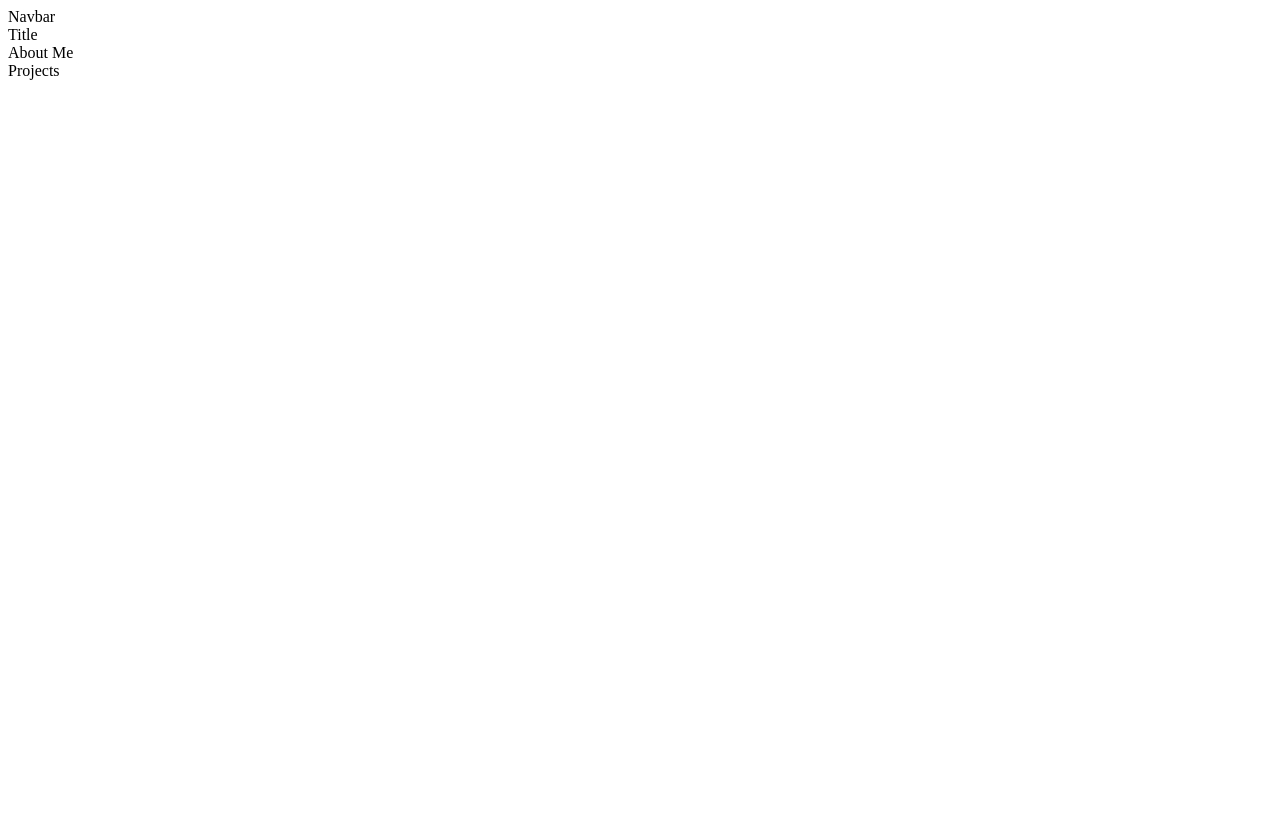
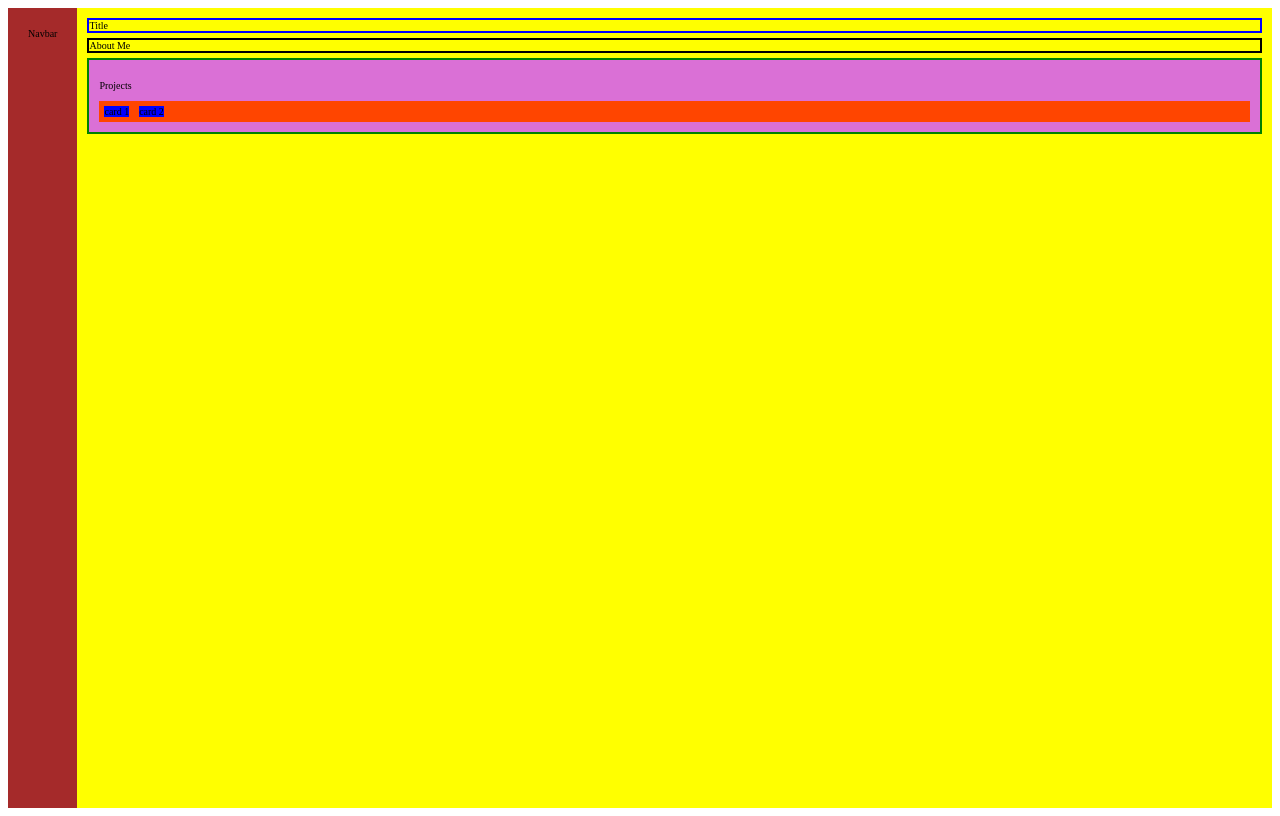
Before and after one commit to Nrasool21/Portfolio, a plain HTML site: page index.html in a window 1280 px wide. Drawn offline with Linux system fonts and the light colour scheme.

Commit message:
added class to html elements

```diff
--- a/index.html
+++ b/index.html
@@ -6,22 +6,33 @@
     <meta name="viewport" content="width=device-width, initial-scale=1.0">
     <title>Portfolio | Nazia Rasool</title>
 
-    <link href= "./assets/css/style.css" />
+    <link rel="stylesheet" href= "assets/css/style.css" />
 </head>
 
 <body>
 
     <div class="container">
 
-    <nav>Navbar</nav>
+    <nav class="navbar">Navbar</nav>
 
-    <main>
+    <main class="content">
 
-<header>Title</header>
+<header class="header">Title</header>
 
-<section>About Me</section>
+<section class="about">About Me</section>
 
-<section>Projects</section>
+<section class="projects">
+
+    <p>Projects</p>
+
+<div class="cards-container">
+
+    <div class="card">card 1</div>
+    <div class="card">card 2</div>
+
+    </div>
+
+</section>
 
     </main>
 
```
